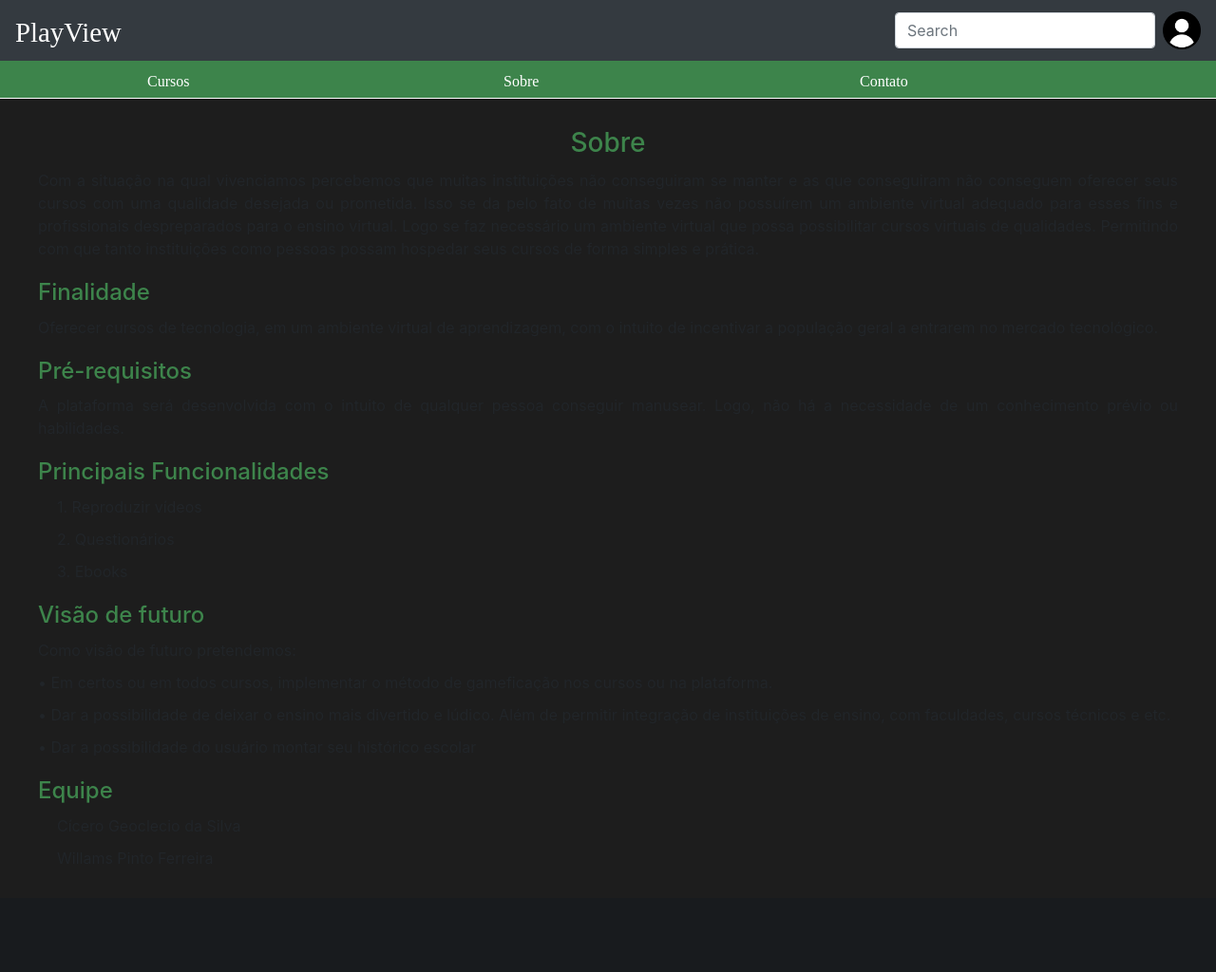
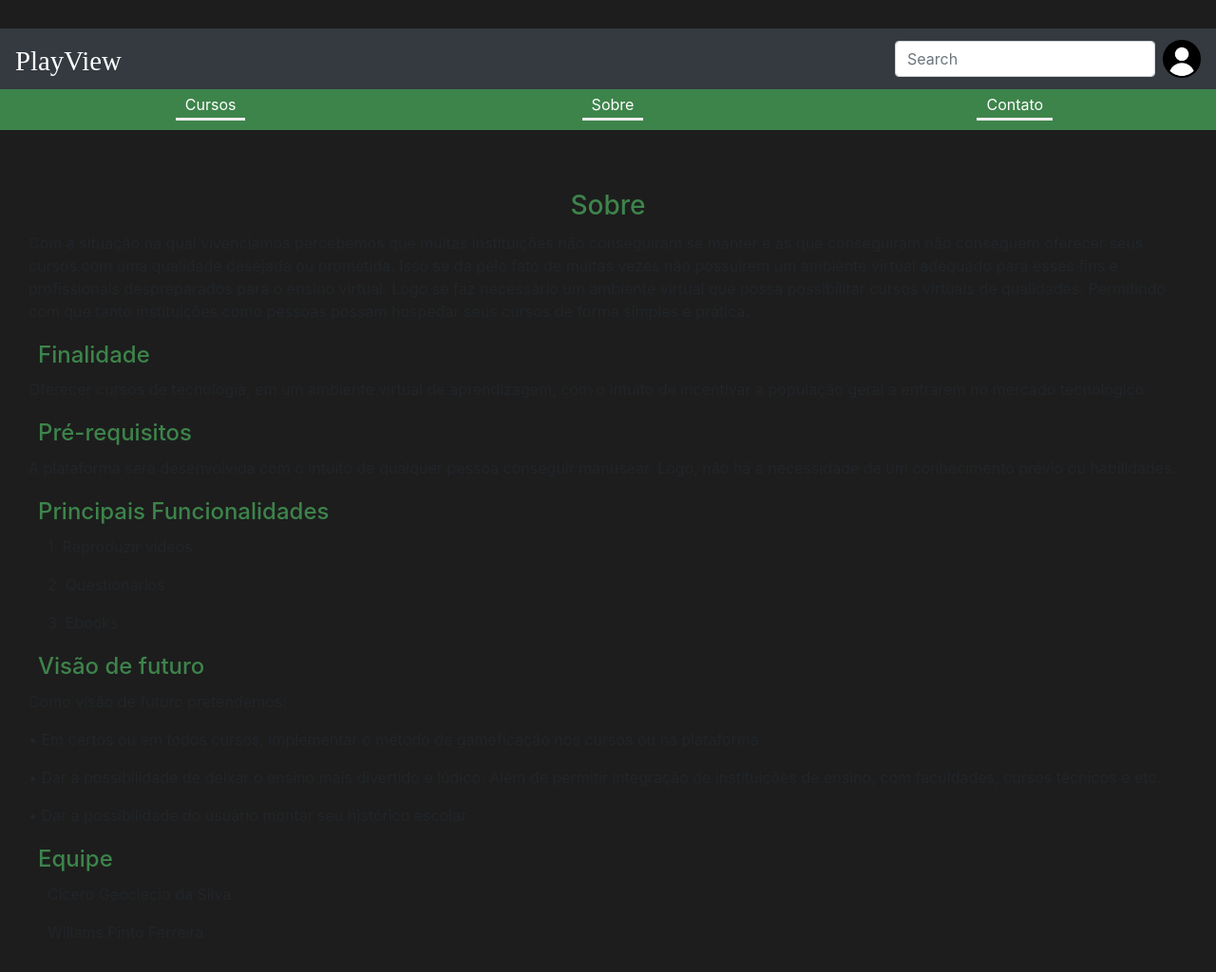
Before and after one commit to WillamsPinto/Estagio-3---PlayView, a PHP site: page /sobre.html in a window 1280 px wide. Shown: the whole page at 95% size. Before the commit the page ends 846 px from the top, so only its background shows below. Run offline with PHP 8.4, Linux system fonts and the light colour scheme; some libraries are stand-ins or nearby versions.

Commit message:
Mudança no visual do navbar

```diff
--- a/css/style.css
+++ b/css/style.css
@@ -34,21 +34,49 @@ div#popupPerfil ul{
     list-style: none;
 }
 
-#animesVistos{
-    padding-right: 25px;
-    color: black;
-    font-family: 'Bangers';
+#topo{
+    width: 100vw;
+    position: fixed;
+    display: flex;
+    z-index: 100;
+}
 
-    width:500px;
-    height:200px;
-    background:#fff;
-    border: solid black;
-    border-color: #3d844b;
+#menu{
+    margin-top: 4rem;
+    width: 100vw;
+    position: fixed;
+    display: flex;
+    z-index: 100;
+    background-color: #3d844b;
+}
+#menu ul {
+    padding: 2px 0 10px 10px;
+    flex-grow: 1;
+    cursor: pointer;
+    transition: all .4s;
+    list-style:none;
+    text-align: center;
+    font-size: 100%;
+}
 
-    border-width: 3px 3px 5px 5px;
-    border-radius:4% 95% 6% 95%/95% 4% 92% 5%;
-    transform: rotate(deg);
+#menu ul li { display: inline; }
+
+#menu ul li a {
+    padding: 2px 10px;
+    display: inline-block;
+
+    /* visual do link */
+    color: #fff;
+    text-decoration: none;
+    border-bottom:3px solid #EDEDED;
+    text-align: center;
 }
+
+#menu ul li a:hover {
+    background-color:rgba(255, 255, 255, .2);
+    border-bottom:3px solid #EA0000;
+}
+
 
 #textCenter{
     transform: rotate(deg);
@@ -59,51 +87,7 @@ div#popupPerfil ul{
     box-shadow:3px 3px 0 black;
 }
 
-div#menu ul{
-    list-style: none;
-    list-style-type: none;
-    margin: auto;
-    position: absolute;
-    margin: -15px 30% -15px 30%;
-}
 
-#menu2{
-    padding-top: 10px;
-    height: 40px;
-    background-color: #3d844b;
-    font-family: 'Bangers';
-
-    border-bottom: solid 1px white;
-
-}
-
-#menu2 .row{
-    margin: 0px auto 0px 10%;
-}
-
-
-#vistosRecentemente{
-    transform: rotate(2deg);
-    margin:15px;
-    padding:0 5px;
-    background:white;
-    border: 10px solid white;
-    box-shadow:3px 3px 0#3d844b;
-}
-
-
-/* Rodape */
-footer#rodape{
-    background-color: #dddddd;
-    width: 100%;
-    clear: both;
-    border-top: 1px solid #606060;
-}
-
-footer#rodape p{
-    text-align: center;
-    width: 100%;
-}
 
 /*login*/
 fieldset#login {
@@ -147,6 +131,14 @@ div.curso:hover {
 	-webkit-filter: grayscale(100%);
     filter: grayscale(100%);
     align:center;
+}
+
+#destaque{
+    padding-top: 10rem;
+}
+
+#texto{
+    padding-top: 10rem;
 }
 
 img#destaque {
--- a/sobre.html
+++ b/sobre.html
@@ -4,21 +4,31 @@
     <head>
         <meta charset="UTF-8">
         <meta name="viewport" content="width=device-width, initial-scale=1.0">
-        <link rel="stylesheet" type="text/css" href="https://necolas.github.io/normalize.css/4.1.1/normalize.css">
         <link rel="stylesheet" type="text/css" href="css/style.css" media="screen" />
-        <script src="js/script.js"></script>
+
+
 
         <!--------------------- Bootstrap ---------------------------->
         <link rel="stylesheet" href="https://stackpath.bootstrapcdn.com/bootstrap/4.4.1/css/bootstrap.min.css"
             integrity="sha384-Vkoo8x4CGsO3+Hhxv8T/Q5PaXtkKtu6ug5TOeNV6gBiFeWPGFN9MuhOf23Q9Ifjh" crossorigin="anonymous">
 
-        <title>Sobre</title>
+        <!------------------------------ JQuery -------------------------------->
+        <script src="https://code.jquery.com/jquery-3.4.1.slim.min.js"
+            integrity="sha384-J6qa4849blE2+poT4WnyKhv5vZF5SrPo0iEjwBvKU7imGFAV0wwj1yYfoRSJoZ+n"
+            crossorigin="anonymous"></script>
+        <script src="https://cdn.jsdelivr.net/npm/popper.js@1.16.0/dist/umd/popper.min.js"
+            integrity="sha384-Q6E9RHvbIyZFJoft+2mJbHaEWldlvI9IOYy5n3zV9zzTtmI3UksdQRVvoxMfooAo"
+            crossorigin="anonymous"></script>
+        <script src="https://stackpath.bootstrapcdn.com/bootstrap/4.4.1/js/bootstrap.min.js"
+            integrity="sha384-wfSDF2E50Y2D1uUdj0O3uMBJnjuUD4Ih7YwaYd1iqfktj0Uod8GCExl3Og8ifwB6"
+            crossorigin="anonymous"></script>
+
+        <title>PlayView</title>
     </head>
     <body>
-        <div id="interface">
         <header id="cabecalho">
 
-                <nav class="navbar navbar-expand-lg navbar-dark bg-dark">
+            <nav class="navbar navbar-expand-lg navbar-dark bg-dark" id="topo">
                 <a class="navbar-brand" href="index.html" style="font-family: bangers; font-size: 180%; padding-bottom:0px ;">PlayView</a>
 
                 <button class="navbar-toggler" type="button" data-toggle="collapse" data-target="#navbarSupportedContent"
@@ -29,23 +39,22 @@
                 <div class="collapse navbar-collapse d-lg-flex justify-content-end" id="navbarSupportedContent">
                     <form class="form-inline my-2 my-lg-0">
                         <input class="form-control mr-sm-2" type="search" placeholder="Search" aria-label="Search">
+                        <a href="login.html" aria-expanded="true" id="TLink1" href="#" onclick="togglePerfil('popupPerfil', 'TLink1')"><img src="img/icon/user-icon.png" style="width: 40px; height: 40px;" /></a>
 
-
-                            <a href="login.html" aria-expanded="true" id="TLink1" href="#" onclick="togglePerfil('popupPerfil', 'TLink1')"><img src="img/icon/user-icon.png" style="width: 40px; height: 40px;" /></a>
 
                     </form>
                 </div>
             </nav>
-
-                <div class="container-fluid" id="menu2" style="padding-bottom: 10px;">
-                    <ul style="list-style-type: none;">
+            <div class="container-fluid" id="menu">
+                <ul  class="navbar-nav">
                     <div class="row">
                         <li class="col-sm"><a href="cursos.html" style="color: white;">Cursos</a></li>
                         <li class="col-sm"><a href="sobre.html" style="color: white;">Sobre</a></li>
-                            <li class="col-sm"><a href="#contato" style="color: white;">Contato</a></li>
+                        <li class="col-sm"><a href="#contato" style="color: white;">Contato </a></li>
                     </div>
                 </ul>
              </div>
+
         </header>
 
         <div id= "texto" style="margin:30px;">
```
Also changed, not shown: cadastro.html (+21 -11 lines), cursos.html (+20 -13 lines), detalhescursos.html (+22 -11 lines), index.html (+19 -15 lines), login.html (+21 -10 lines), viewcurso.html (+1 -10 lines). Lines whose indentation alone changed are shown as unchanged.
